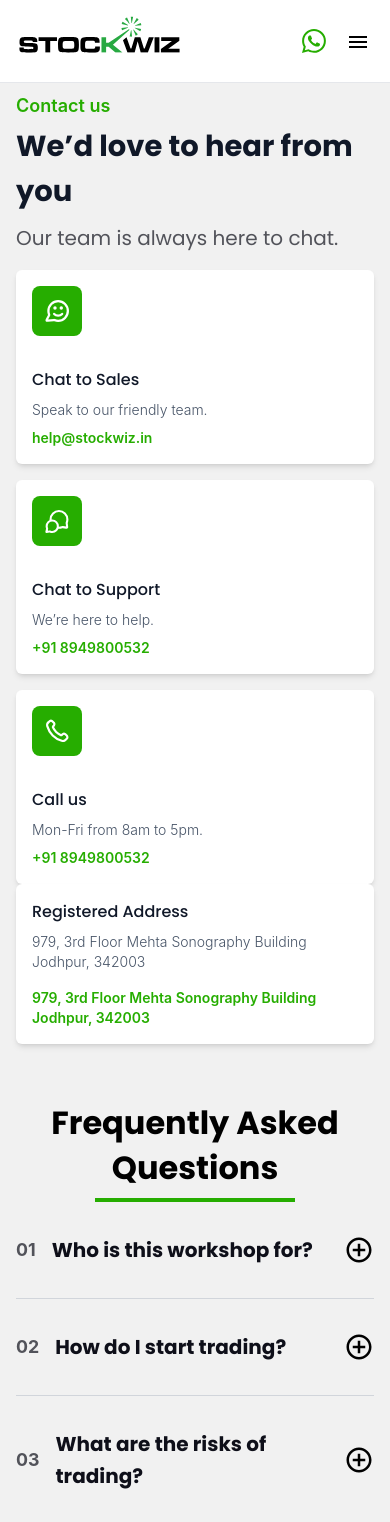
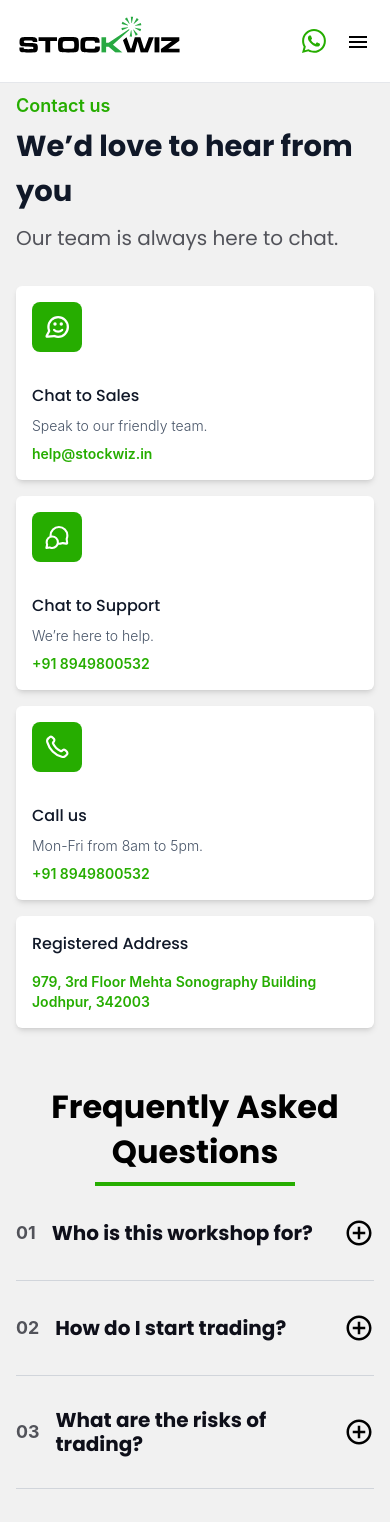
Before and after one commit to vikrantkkk/investing, a React (Vite) app: page /contact in a window 390 px wide. Shown: the top 1522 px of the page. Built offline with nearby package versions, Linux system fonts and the light colour scheme; a web font is replaced by a local one.

Commit message:
mobile responsive done

```diff
--- a/src/components/Contact.jsx
+++ b/src/components/Contact.jsx
@@ -27,7 +27,7 @@ const cardData = [
 
 const Contact = () => {
   return (
-    <div className="flex flex-col items-start justify-center md:gap-12 px-4 md:px-36 md:h-[100vh] ld:h-[75vh] h-auto  bg-[#F1F1F1]">
+    <div className="flex flex-col items-start justify-center md:gap-12 gap-4 px-4 md:px-36 md:h-[100vh] ld:h-[75vh] h-auto  bg-[#F1F1F1]">
 
       <div className="flex flex-col gap-2 md:my-0 my-4">
         <div className="text-figmaGreen font-semibold text-base">
@@ -77,9 +77,9 @@ const Contact = () => {
           <div className="font-poppins font-medium text-md text-[#101828]">
             Registered Address
           </div>
-          <div className="font-light text-sm text-[#475467]">
+          {/* <div className="font-light text-sm text-[#475467]">
             979, 3rd Floor Mehta Sonography Building Jodhpur, 342003
-          </div>
+          </div> */}
         </div>
         <div className="text-figmaGreen font-semibold text-sm">
           979, 3rd Floor Mehta Sonography Building Jodhpur, 342003
--- a/src/components/Faq.jsx
+++ b/src/components/Faq.jsx
@@ -52,7 +52,7 @@ const Faq = () => {
         </div>
 
         {/* FAQ Section */}
-        <div className="flex-1">
+        {/* <div className="flex-1">
           <div className="flex flex-col items-start md:w-[80%] w-full">
             {faqData.map((item, index) => (
               <div
@@ -89,14 +89,63 @@ const Faq = () => {
                   </button>
                 </div>
                 {activeIndex === index && (
-                  <p className="font-poppins text-start md:w-[90%] w-auto font-medium md:text-[16px] text-[14px] leading-5 md:leading-6 text-[#0E0F19B2]/[0.7] ml-12">
+                  <p className="font-poppins text-start flex  md:w-[90%] w-[90%] font-medium md:text-[16px] text-[14px] leading-5 md:leading-6 text-[#0E0F19B2]/[0.7]">
                     {item.answer}
                   </p>
                 )}
               </div>
             ))}
           </div>
+        </div> */}
+        <div className="flex-1">
+  <div className="flex flex-col items-start w-full md:w-[80%] mx-auto">
+    {faqData.map((item, index) => (
+      <div
+        key={item.id}
+        className="w-full border-b border-gray-300 py-8 transition-all"
+      >
+        {/* Question Section */}
+        <div className="flex items-center justify-between w-full">
+          <div className="flex items-center gap-4 flex-grow">
+            <span
+              className="text-start font-bold text-[#0E0F19B2]/[0.7]"
+              style={{
+                fontSize: "calc(10px + 2vmin)",
+                lineHeight: "1",
+              }}
+            >
+              {index + 1 < 10 ? `0${index + 1}` : index + 1}
+            </span>
+
+            <h3 className="font-poppins text-start font-bold text-[clamp(20px,2vw,24px)] leading-[1.2] text-[#0E0F19]">
+              {item.question}
+            </h3>
+          </div>
+          <button
+            aria-expanded={activeIndex === index}
+            onClick={() => toggleFAQ(index)}
+          >
+            {activeIndex === index ? (
+              <RemoveCircleIcon
+                style={{ color: "#26AD00", fontSize: "30px" }}
+              />
+            ) : (
+              <AddCircleOutlineIcon style={{ fontSize: "30px" }} />
+            )}
+          </button>
         </div>
+
+        {/* Answer Section */}
+        {activeIndex === index && (
+          <p className="font-poppins text-start md:w-full w-[80%] font-medium text-[clamp(14px,1.5vw,16px)] leading-[1.6] text-[#0E0F19B2]/[0.7] mt-4 md:ml-0 ml-8">
+            {item.answer}
+          </p>
+        )}
+      </div>
+    ))}
+  </div>
+</div>
+
       </div>
       <div className="flex md:flex-row w-full flex-col justify-center md:items-start items-center md:gap-8 ld:gap-12 gap-4 md:mt-4 ld:mt-8">
         <CustomButton1
--- a/src/components/Hero.jsx
+++ b/src/components/Hero.jsx
@@ -21,12 +21,12 @@ const Hero = () => {
       className="flex md:flex-row flex-col-reverse md:h-[100vh] h-auto md:px-0 px-2 w-screen bg-[#F1F1F1]"
     >
       <div className="md:w-[50vw] w-full md:h-auto h-[50vh] relative flex  justify-center items-center">
-        <div className="absolute md:block hidden bottom-44 ld:bottom-80 left-36 md:left-44 z-10">
+        <div className="absolute md:block hidden bottom-44 ld:bottom-80  left-36 md:left-44 z-10">
           <img src={circleLogo} alt="CEO" className="w-[95%] md:w-full" />
         </div>
         <div className="absolute bottom-0 z-10">
           <img src={ceo} alt="CEO" className="md:h-[80vh]  h-[363px]" />
-        </div>
+      </div>
         <div className="md:h-[200px] h-[100px] shadow-2xl md:w-[300px] w-[173px] flex-wrap bg-white z-10 absolute md:bottom-10 bottom-4 md:left-44 ld:left-72 left-16 rounded-md">
           <div className="flex flex-col md:gap-2 gap-1 md:p-4 p-2">
             <div className="font-poppins font-semibold md:text-[20px] text-[11px] md:leading-8 leading-4 text-[#0E0F19]">
--- a/src/components/LearnWorkShop.jsx
+++ b/src/components/LearnWorkShop.jsx
@@ -49,11 +49,11 @@ const allImage = [
 ];
 const LearnWorkShop = () => {
   return (
-    <div className="relative flex md:border-b-2 flex-col gap-4 md:gap-8 ld:gap-16 w-screen  md:h-[180vh] ld:h-[170vh]  md:px-0 px-4 h-auto bg-[#F1F1F1]">
+    <div className="relative flex md:border-b-2 flex-col gap-4 md:gap-8 ld:gap-20 w-screen  md:h-[180vh] ld:h-[170vh]  md:px-0 px-4 h-auto bg-[#F1F1F1]">
       <div className="md:flex hidden gap-6 p-4 bg-[#F9FAFB] justify-center items-center flex-row">
         Call. Offer Expires In Sign Up Now And Get 50% Discount
       </div>
-      <div className="mt-8 md:block hidden font-poppins text-center text-[40px] leading-[60px] font-bold ">
+      <div className="mt-8 ld:mt-0 md:block hidden font-poppins text-center text-[40px] leading-[60px] font-bold ">
         What You Will <span className="text-figmaGreen">Learn</span> in the{" "}
         <br />
         Workshop
--- a/src/components/Mentor.jsx
+++ b/src/components/Mentor.jsx
@@ -25,7 +25,7 @@ const Mentor = () => {
               className="absolute md:bottom-0 bottom-10 md:left-16 left-0"
               alt="M"
             />
-            <div className="flex gap-4 p-2 justify-center items-center rounded-md absolute md:bottom-32 bottom-24 md:left-10 left-0 font-poppins md:text-[14px] text-[10px] leading-5 text-white bg-[#26AD00]/[0.5] md:w-80 w-60 md:h-20 h-14">
+            <div className="flex gap-4 p-2 justify-center items-center rounded-md absolute md:bottom-32 bottom-24 md:left-10 left-0 font-poppins md:text-[14px] text-[10px] leading-5 text-white bg-[#26AD00] md:w-80 w-60 md:h-20 h-14">
               <img
                 src={mentor}
                 alt="MyBrand Logo"
--- a/src/components/Traders.jsx
+++ b/src/components/Traders.jsx
@@ -40,7 +40,7 @@ const Traders = () => {
         <span className="text-figmaGreen">Successful Traders?</span>
         <div className="border-2 w-[200px] border-figmaGreen mx-auto mt-2" />
       </div>
-      <div className="md:flex hidden justify-center items-center gap-4">
+      <div className="md:flex hidden justify-center items-center md:gap-4 ld:gap-44">
         {imageData.map((image) => (
           <img key={image.id} src={image.src} alt={image.alt} />
         ))}
--- a/src/components/WorkShop.jsx
+++ b/src/components/WorkShop.jsx
@@ -49,8 +49,8 @@ const WorkShop = () => {
         <div className="border-2 w-[200px] border-figmaGreen mx-auto mt-2" />
       </div>
       <div className="font-poppins md:hidden block text-center md:text-[40px] text-[32px] leading-[48px] md:leading-[60px] font-bold ">
-        <span className="text-figmaGreen">4 Biggest Reasons</span> For You to
-        Join the <br />
+        <span className="text-figmaGreen">4 Biggest Reasons</span><br /> For You to
+        Join the
         Workshop
         <div className="border-2 w-[200px] border-figmaGreen mx-auto mt-2" />
       </div>
--- a/tailwind.config.js
+++ b/tailwind.config.js
@@ -5,6 +5,7 @@ export default {
     extend: {
       screens: {
         "ld": "1920px",
+        "xld": "2560px",
       },
       fontFamily: {
         // Primary font is SF Pro Text
```
Also changed, not shown: src/components/Featured.jsx (+9 -5 lines), src/components/Testimonials.jsx (+3 -4 lines).
